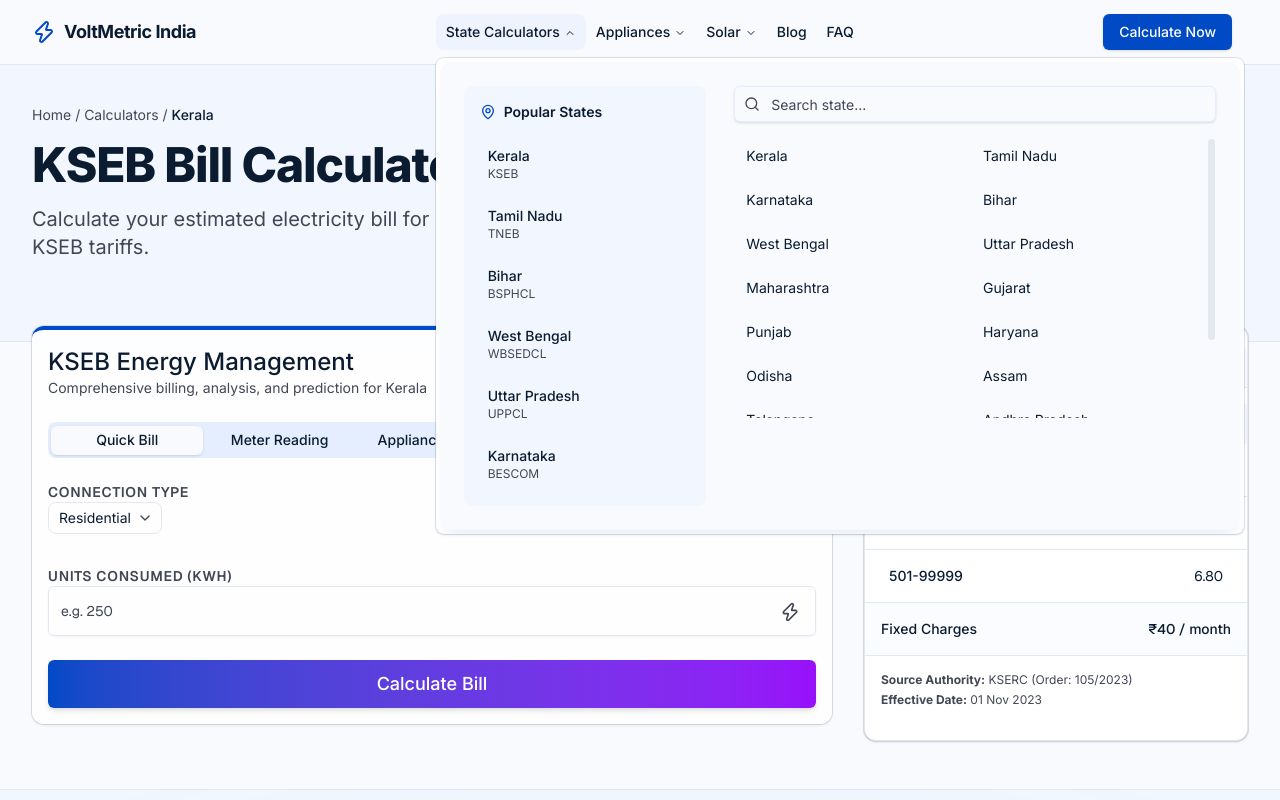
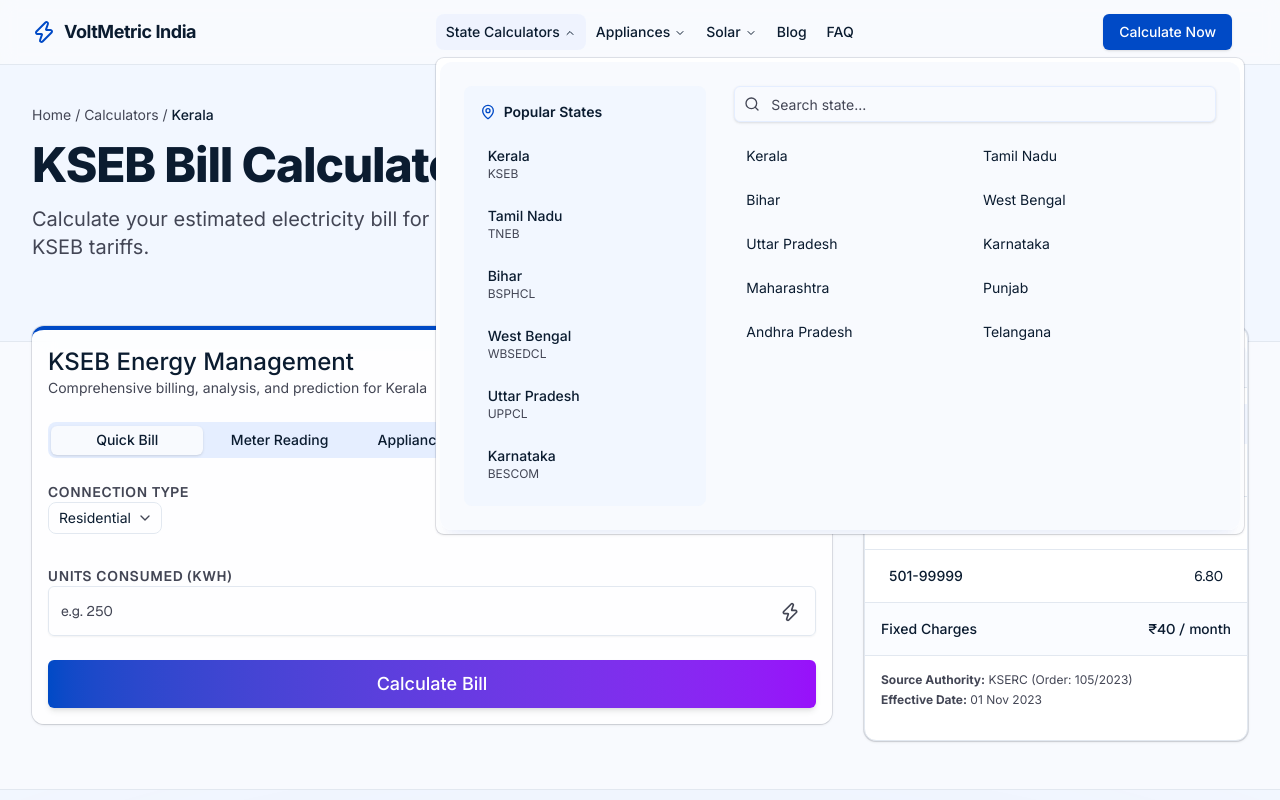
Before and after one commit to Bikesh3764/voltmetric-india, a Next.js app: page /calculator/kseb in a window 1280 px wide. Both pictures are taken after a click on the button "State Calculators". Shown: the top 800 px of the page. Built offline with nearby package versions, Linux system fonts and the light colour scheme.

Commit message:
Fix Vercel production 404 for calculator dynamic routes

```diff
--- a/src/app/calculator/[state]/page.tsx
+++ b/src/app/calculator/[state]/page.tsx
@@ -64,9 +64,12 @@
   }));
 }
 
+export const dynamicParams = false;
+
 export async function generateMetadata({ params }: { params: Promise<{ state: string }> }): Promise<Metadata> {
   const resolvedParams = await params;
-  const data = STATE_DATA[resolvedParams.state];
+  const stateSlug = resolvedParams.state.toLowerCase();
+  const data = STATE_DATA[stateSlug];
   if (!data) return { title: "Not Found" };
   return {
     title: `${data.board} Electricity Bill Calculator (${data.state}) | VoltMetric India`,
@@ -76,7 +79,8 @@
 
 export default async function StateCalculatorPage({ params }: { params: Promise<{ state: string }> }) {
   const resolvedParams = await params;
-  const data = STATE_DATA[resolvedParams.state];
+  const stateSlug = resolvedParams.state.toLowerCase();
+  const data = STATE_DATA[stateSlug];
 
   if (!data) {
     notFound();
--- a/src/components/layout/Header.tsx
+++ b/src/components/layout/Header.tsx
@@ -42,9 +42,16 @@
 ];
 
 const allStatesList = [
-  "Kerala", "Tamil Nadu", "Karnataka", "Bihar", "West Bengal", "Uttar Pradesh",
-  "Maharashtra", "Gujarat", "Punjab", "Haryana", "Odisha", "Assam",
-  "Telangana", "Andhra Pradesh", "Rajasthan", "Delhi", "Jharkhand", "Chhattisgarh"
+  { state: "Kerala", board: "KSEB", slug: "kseb" },
+  { state: "Tamil Nadu", board: "TNEB", slug: "tneb" },
+  { state: "Bihar", board: "BSPHCL", slug: "bsphcl" },
+  { state: "West Bengal", board: "WBSEDCL", slug: "wbsedcl" },
+  { state: "Uttar Pradesh", board: "UPPCL", slug: "uppcl" },
+  { state: "Karnataka", board: "BESCOM", slug: "bescom" },
+  { state: "Maharashtra", board: "MSEDCL", slug: "msedcl" },
+  { state: "Punjab", board: "PSPCL", slug: "pspcl" },
+  { state: "Andhra Pradesh", board: "APSPDCL", slug: "apspdcl" },
+  { state: "Telangana", board: "TSSPDCL", slug: "tsspdcl" }
 ];
 
 const appliances = [
@@ -63,8 +70,8 @@
 export function Header() {
   const [searchQuery, setSearchQuery] = React.useState("");
 
-  const filteredStates = allStatesList.filter(state =>
-    state.toLowerCase().includes(searchQuery.toLowerCase())
+  const filteredStates = allStatesList.filter(item =>
+    item.state.toLowerCase().includes(searchQuery.toLowerCase())
   );
 
   return (
@@ -115,13 +122,13 @@
                       </div>
                       <ScrollArea className="h-[280px] pr-4">
                         <div className="grid grid-cols-2 gap-2">
-                          {filteredStates.map((state) => (
+                          {filteredStates.map((item) => (
                             <Link
-                              key={state}
-                              href={`/calculator/${state.toLowerCase().replace(/\s+/g, '')}`}
+                              key={item.slug}
+                              href={`/calculator/${item.slug}`}
                               className="text-sm px-3 py-2 rounded-md hover:bg-muted/50 hover:text-primary transition-colors flex items-center"
                             >
-                              {state}
+                              {item.state}
                             </Link>
                           ))}
                           {filteredStates.length === 0 && (
@@ -237,9 +244,9 @@
                           ))}
                           <div className="my-2 border-t"></div>
                           <h4 className="text-xs font-semibold text-muted-foreground uppercase tracking-wider mb-1 mt-2">All States</h4>
-                          {allStatesList.map(state => (
-                            <Link key={state} href={`/calculator/${state.toLowerCase().replace(/\s+/g, '')}`} className="text-sm py-2 hover:text-primary transition-colors">
-                              {state}
+                          {allStatesList.map(item => (
+                            <Link key={item.slug} href={`/calculator/${item.slug}`} className="text-sm py-2 hover:text-primary transition-colors">
+                              {item.state}
                             </Link>
                           ))}
                         </div>
```
